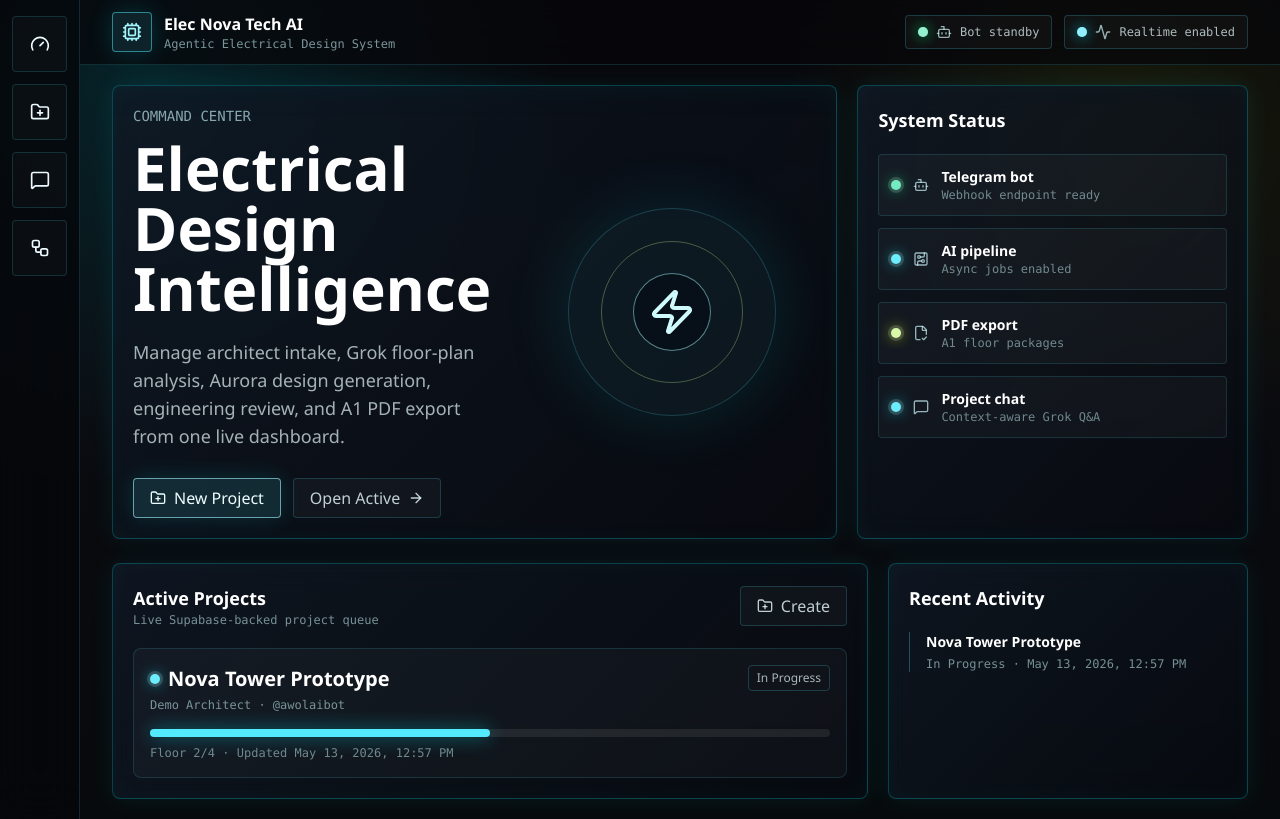
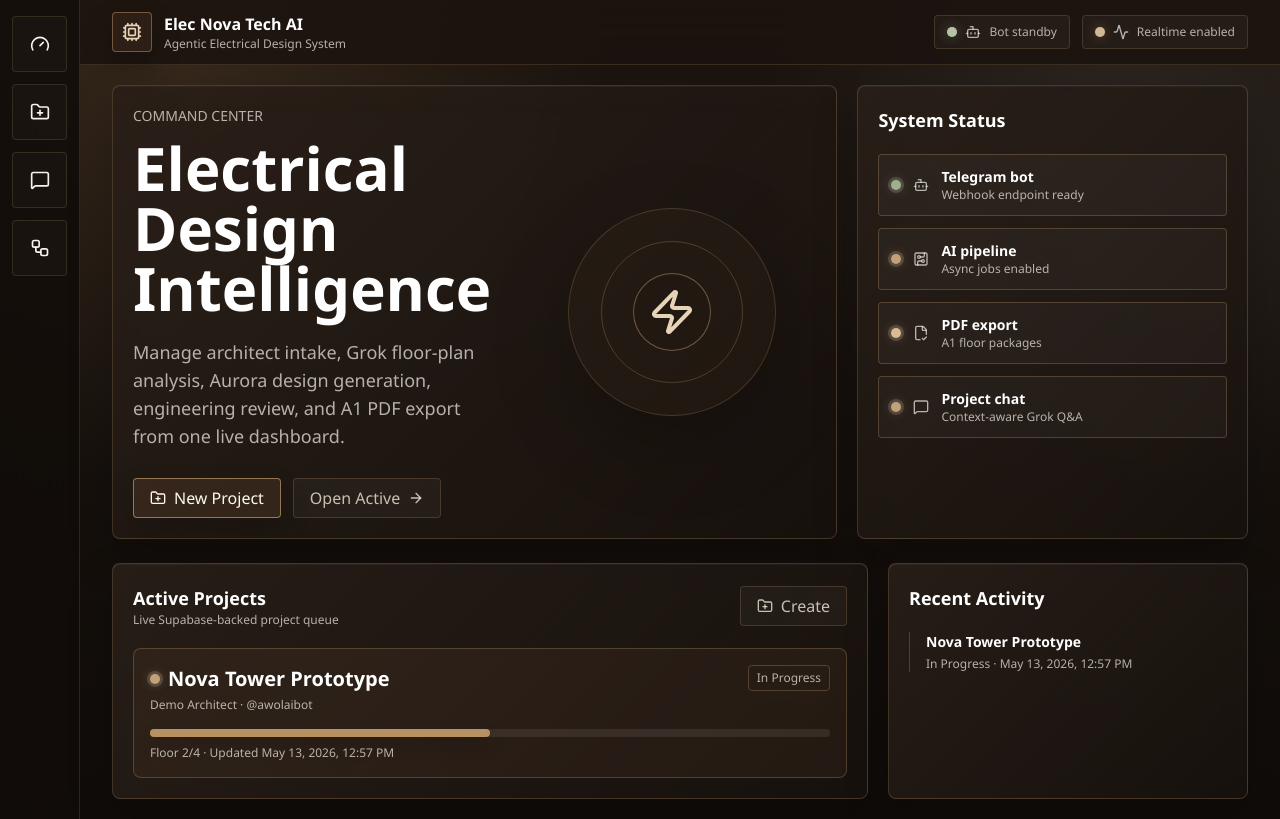
Before and after one commit to EyosafetAlem767655/Electrical_designer_Agentic_AI, a Next.js app: page / in a window 1280 px wide. Built offline with nearby package versions, Linux system fonts and the light colour scheme; no server answers.

Commit message:
design fixes

```diff
--- a/app/globals.css
+++ b/app/globals.css
@@ -1,19 +1,22 @@
 @import "tailwindcss";
 
 :root {
-  --background: #0a0a0f;
-  --foreground: #edfaff;
-  --font-rajdhani: "Rajdhani", "Segoe UI", sans-serif;
-  --font-orbitron: "Orbitron", "Segoe UI", sans-serif;
-  --font-jetbrains: "JetBrains Mono", Consolas, monospace;
-  --panel: rgba(13, 18, 28, 0.72);
-  --panel-strong: rgba(17, 26, 38, 0.94);
-  --line: rgba(0, 240, 255, 0.26);
-  --cyan: #00f0ff;
-  --yellow: #e8ff00;
-  --green: #00ff88;
-  --red: #ff3366;
-  --blue: #39a7ff;
+  --background: #17110d;
+  --foreground: #f7f2ea;
+  --font-rajdhani: "Aptos", "Segoe UI", Arial, sans-serif;
+  --font-orbitron: "Aptos Display", "Segoe UI", Arial, sans-serif;
+  --font-jetbrains: "Aptos", "Segoe UI", Arial, sans-serif;
+  --panel: rgba(35, 27, 21, 0.82);
+  --panel-strong: rgba(45, 34, 26, 0.96);
+  --line: rgba(190, 151, 104, 0.28);
+  --accent: #b89162;
+  --accent-strong: #d6b17d;
+  --cream: #f7f2ea;
+  --muted: #c9b9a6;
+  --brown: #4b3325;
+  --green: #7f9b7a;
+  --red: #b26457;
+  --blue: #8f877b;
 }
 
 * {
@@ -31,10 +34,11 @@ body {
   margin: 0;
   color: var(--foreground);
   background:
-    radial-gradient(circle at 12% 10%, rgba(0, 240, 255, 0.12), transparent 30%),
-    radial-gradient(circle at 88% 16%, rgba(232, 255, 0, 0.08), transparent 26%),
-    linear-gradient(180deg, #07070b 0%, #0a0a0f 48%, #070a0c 100%);
-  font-family: var(--font-rajdhani), "Rajdhani", "Segoe UI", sans-serif;
+    radial-gradient(circle at 14% 8%, rgba(171, 128, 82, 0.18), transparent 32%),
+    radial-gradient(circle at 88% 18%, rgba(255, 250, 238, 0.08), transparent 28%),
+    linear-gradient(180deg, #1d1510 0%, #17110d 46%, #100c09 100%);
+  font-family: var(--font-rajdhani);
+  letter-spacing: 0;
 }
 
 a {
@@ -50,23 +54,25 @@ select {
 }
 
 ::selection {
-  background: rgba(0, 240, 255, 0.28);
+  background: rgba(184, 145, 98, 0.34);
 }
 
 .tech-font {
-  font-family: var(--font-orbitron), "Orbitron", "Segoe UI", sans-serif;
+  font-family: var(--font-orbitron);
+  letter-spacing: 0;
+  font-weight: 650;
+}
+
+.mono-font {
+  font-family: var(--font-jetbrains);
   letter-spacing: 0;
 }
 
-.mono-font {
-  font-family: var(--font-jetbrains), "JetBrains Mono", Consolas, monospace;
-}
-
 .glass-panel {
-  background: linear-gradient(135deg, rgba(16, 24, 36, 0.82), rgba(7, 10, 16, 0.72));
-  border: 1px solid rgba(0, 240, 255, 0.24);
-  box-shadow: 0 0 26px rgba(0, 240, 255, 0.08), inset 0 0 24px rgba(0, 240, 255, 0.03);
-  backdrop-filter: blur(16px);
+  background: linear-gradient(135deg, rgba(41, 31, 24, 0.9), rgba(24, 18, 14, 0.82));
+  border: 1px solid rgba(198, 161, 113, 0.24);
+  box-shadow: 0 18px 44px rgba(0, 0, 0, 0.22), inset 0 1px 0 rgba(255, 255, 255, 0.04);
+  backdrop-filter: blur(14px);
 }
 
 .scan-line {
@@ -79,7 +85,7 @@ select {
   position: absolute;
   inset: 0;
   pointer-events: none;
-  background: linear-gradient(180deg, transparent, rgba(0, 240, 255, 0.08), transparent);
+  background: linear-gradient(180deg, transparent, rgba(214, 177, 125, 0.06), transparent);
   transform: translateY(-100%);
   animation: scan 5s linear infinite;
 }
@@ -92,18 +98,82 @@ select {
 
 .grid-overlay {
   background-image:
-    linear-gradient(rgba(0, 240, 255, 0.06) 1px, transparent 1px),
-    linear-gradient(90deg, rgba(0, 240, 255, 0.06) 1px, transparent 1px);
-  background-size: 42px 42px;
+    linear-gradient(rgba(214, 177, 125, 0.055) 1px, transparent 1px),
+    linear-gradient(90deg, rgba(214, 177, 125, 0.045) 1px, transparent 1px);
+  background-size: 48px 48px;
   mask-image: linear-gradient(180deg, black, transparent 90%);
 }
 
 .neon-border {
-  border: 1px solid rgba(0, 240, 255, 0.34);
-  box-shadow: 0 0 18px rgba(0, 240, 255, 0.12);
+  border: 1px solid rgba(198, 161, 113, 0.34);
+  box-shadow: 0 12px 34px rgba(0, 0, 0, 0.18);
 }
 
 .scrollbar-thin {
   scrollbar-width: thin;
-  scrollbar-color: rgba(0, 240, 255, 0.42) rgba(255, 255, 255, 0.04);
+  scrollbar-color: rgba(198, 161, 113, 0.42) rgba(255, 255, 255, 0.04);
 }
+
+[class*="text-cyan-"] {
+  color: rgba(247, 242, 234, 0.7) !important;
+}
+
+[class*="text-lime-"] {
+  color: rgba(226, 202, 164, 0.86) !important;
+}
+
+[class*="text-blue-"] {
+  color: rgba(218, 208, 194, 0.78) !important;
+}
+
+[class*="text-emerald-"] {
+  color: rgba(169, 189, 154, 0.86) !important;
+}
+
+[class*="text-rose-"] {
+  color: rgba(219, 155, 140, 0.9) !important;
+}
+
+[class*="border-cyan-"],
+[class*="border-lime-"],
+[class*="border-blue-"] {
+  border-color: rgba(198, 161, 113, 0.28) !important;
+}
+
+[class*="border-emerald-"] {
+  border-color: rgba(138, 161, 124, 0.4) !important;
+}
+
+[class*="border-rose-"] {
+  border-color: rgba(178, 100, 87, 0.4) !important;
+}
+
+[class*="bg-cyan-"],
+[class*="bg-lime-"],
+[class*="bg-blue-"] {
+  background-color: rgba(109, 76, 52, 0.16) !important;
+}
+
+[class*="bg-emerald-"] {
+  background-color: rgba(113, 138, 102, 0.18) !important;
+}
+
+[class*="bg-rose-"] {
+  background-color: rgba(130, 72, 62, 0.18) !important;
+}
+
+[class*="hover:bg-cyan-"]:hover,
+[class*="hover:bg-lime-"]:hover,
+[class*="hover:bg-blue-"]:hover {
+  background-color: rgba(142, 101, 70, 0.22) !important;
+}
+
+[class*="hover:border-cyan-"]:hover,
+[class*="hover:border-lime-"]:hover,
+[class*="hover:border-blue-"]:hover {
+  border-color: rgba(221, 188, 142, 0.5) !important;
+}
+
+[class*="ring-cyan-"] {
+  --tw-ring-color: rgba(221, 188, 142, 0.55) !important;
+}
--- a/app/page.tsx
+++ b/app/page.tsx
@@ -47,10 +47,10 @@ export default async function CommandCenterPage() {
               </div>
             </div>
             <div className="grid min-w-72 place-items-center">
-              <div className="relative h-52 w-52 rounded-full border border-cyan-300/20 bg-cyan-300/5 shadow-[0_0_70px_rgba(0,240,255,0.12)]">
-                <div className="absolute inset-8 rounded-full border border-lime-200/30" />
-                <div className="absolute inset-16 grid place-items-center rounded-full border border-cyan-200/50 bg-[#071018]">
-                  <Zap className="h-12 w-12 text-cyan-100" />
+              <div className="relative h-52 w-52 rounded-full border border-[#c6a171]/22 bg-[#6d4c34]/8 shadow-[0_28px_80px_rgba(0,0,0,0.22)]">
+                <div className="absolute inset-8 rounded-full border border-[#d6b17d]/24" />
+                <div className="absolute inset-16 grid place-items-center rounded-full border border-[#d6b17d]/42 bg-[#211812]">
+                  <Zap className="h-12 w-12 text-[#e7d3b8]" />
                 </div>
               </div>
             </div>
@@ -111,7 +111,7 @@ export default async function CommandCenterPage() {
                     <span className="rounded border border-cyan-300/20 px-2 py-1 text-xs text-cyan-50/70">{PROJECT_STATUS_LABELS[project.status]}</span>
                   </div>
                   <div className="mt-4 h-2 rounded bg-white/8">
-                    <div className="h-full rounded bg-cyan-300 shadow-[0_0_18px_rgba(0,240,255,0.45)]" style={{ width: total ? `${(current / total) * 100}%` : "10%" }} />
+                    <div className="h-full rounded bg-[#b89162] shadow-[0_8px_18px_rgba(0,0,0,0.2)]" style={{ width: total ? `${(current / total) * 100}%` : "10%" }} />
                   </div>
                   <p className="mono-font mt-2 text-xs text-cyan-100/50">
                     Floor {current}/{total || "?"} · Updated {formatDateTime(project.updated_at)}
--- a/components/layout/Header.tsx
+++ b/components/layout/Header.tsx
@@ -4,11 +4,11 @@ import { StatusPulse } from "@/components/ui/StatusPulse";
 
 export function Header() {
   return (
-    <header className="sticky top-0 z-30 border-b border-cyan-300/15 bg-[#07070b]/74 px-4 py-3 backdrop-blur-xl sm:px-6 lg:px-8">
+    <header className="sticky top-0 z-30 border-b border-[#c6a171]/18 bg-[#1b130f]/86 px-4 py-3 backdrop-blur-xl sm:px-6 lg:px-8">
       <div className="mx-auto flex max-w-[1500px] items-center justify-between gap-4">
         <Link href="/" className="flex min-w-0 items-center gap-3">
-          <div className="grid h-10 w-10 shrink-0 place-items-center rounded border border-cyan-300/50 bg-cyan-300/10 shadow-[0_0_24px_rgba(0,240,255,0.18)]">
-            <Cpu className="h-5 w-5 text-cyan-200" />
+          <div className="grid h-10 w-10 shrink-0 place-items-center rounded border border-[#d6b17d]/40 bg-[#6d4c34]/20 shadow-[0_14px_30px_rgba(0,0,0,0.22)]">
+            <Cpu className="h-5 w-5 text-[#e7d3b8]" />
           </div>
           <div className="min-w-0">
             <p className="tech-font truncate text-base font-semibold text-white">Elec Nova Tech AI</p>
@@ -16,12 +16,12 @@ export function Header() {
           </div>
         </Link>
         <div className="hidden items-center gap-3 md:flex">
-          <div className="flex items-center gap-2 rounded border border-cyan-300/20 bg-white/[0.03] px-3 py-2">
+          <div className="flex items-center gap-2 rounded border border-[#c6a171]/20 bg-white/[0.035] px-3 py-2">
             <StatusPulse tone="green" />
             <Bot className="h-4 w-4 text-cyan-100/70" />
             <span className="mono-font text-xs text-cyan-50/72">Bot standby</span>
           </div>
-          <div className="flex items-center gap-2 rounded border border-cyan-300/20 bg-white/[0.03] px-3 py-2">
+          <div className="flex items-center gap-2 rounded border border-[#c6a171]/20 bg-white/[0.035] px-3 py-2">
             <StatusPulse tone="blue" />
             <Activity className="h-4 w-4 text-cyan-100/70" />
             <span className="mono-font text-xs text-cyan-50/72">Realtime enabled</span>
--- a/components/layout/Sidebar.tsx
+++ b/components/layout/Sidebar.tsx
@@ -10,7 +10,7 @@ const nav = [
 
 export function Sidebar() {
   return (
-    <aside className="hidden w-20 shrink-0 border-r border-cyan-300/15 bg-[#05070b]/80 px-3 py-4 backdrop-blur-xl lg:block">
+    <aside className="hidden w-20 shrink-0 border-r border-[#c6a171]/18 bg-[#120d0a]/88 px-3 py-4 backdrop-blur-xl lg:block">
       <nav className="flex flex-col gap-3">
         {nav.map((item) => {
           const Icon = item.icon;
@@ -18,7 +18,7 @@ export function Sidebar() {
             <Link
               key={item.href}
               href={item.href}
-              className="group grid h-14 place-items-center rounded border border-cyan-300/15 bg-white/[0.025] text-cyan-100/68 transition hover:border-cyan-200/50 hover:bg-cyan-300/10 hover:text-white"
+              className="group grid h-14 place-items-center rounded border border-[#c6a171]/16 bg-white/[0.025] text-[#e8ddcf]/68 transition hover:border-[#d6b17d]/50 hover:bg-[#6d4c34]/18 hover:text-white"
               title={item.label}
             >
               <Icon className="h-5 w-5" />
--- a/components/three/CircuitBackground.tsx
+++ b/components/three/CircuitBackground.tsx
@@ -28,7 +28,7 @@ function ParticleGrid() {
       <bufferGeometry>
         <bufferAttribute attach="attributes-position" args={[positions, 3]} />
       </bufferGeometry>
-      <pointsMaterial color="#00f0ff" size={0.045} transparent opacity={0.42} />
+      <pointsMaterial color="#b89162" size={0.038} transparent opacity={0.28} />
     </points>
   );
 }
--- a/components/ui/AnnotationOverlay.tsx
+++ b/components/ui/AnnotationOverlay.tsx
@@ -9,7 +9,7 @@ export function AnnotationOverlay({ annotations }: { annotations: DesignAnnotati
     <svg className="pointer-events-none absolute inset-0 h-full w-full" viewBox="0 0 100 100" preserveAspectRatio="none">
       <defs>
         <marker id="arrow" viewBox="0 0 10 10" refX="8" refY="5" markerWidth="4" markerHeight="4" orient="auto-start-reverse">
-          <path d="M 0 0 L 10 5 L 0 10 z" fill="#00f0ff" />
+          <path d="M 0 0 L 10 5 L 0 10 z" fill="#b89162" />
         </marker>
       </defs>
       {annotations.map((annotation) => {
@@ -21,11 +21,11 @@ export function AnnotationOverlay({ annotations }: { annotations: DesignAnnotati
               y1={annotation.y}
               x2={annotation.targetX}
               y2={annotation.targetY}
-              stroke={isActive ? "#e8ff00" : "#00f0ff"}
+              stroke={isActive ? "#f7f2ea" : "#b89162"}
               strokeWidth={isActive ? 0.45 : 0.22}
               markerEnd="url(#arrow)"
             />
-            <rect x={annotation.x - 0.8} y={annotation.y - 2.3} width={Math.max(8, annotation.label.length * 1.15)} height="4.2" fill="rgba(5,8,14,0.88)" stroke={isActive ? "#e8ff00" : "#00f0ff"} strokeWidth="0.18" rx="0.6" />
+            <rect x={annotation.x - 0.8} y={annotation.y - 2.3} width={Math.max(8, annotation.label.length * 1.15)} height="4.2" fill="rgba(28,20,15,0.9)" stroke={isActive ? "#f7f2ea" : "#b89162"} strokeWidth="0.18" rx="0.6" />
             <text x={annotation.x} y={annotation.y + 0.5} fill="#edfaff" fontSize="2.2" fontFamily="monospace">
               {annotation.label}
             </text>
--- a/components/ui/ChatInterface.tsx
+++ b/components/ui/ChatInterface.tsx
@@ -46,7 +46,7 @@ export function ChatInterface({ projectId }: { projectId: string }) {
         <input
           value={input}
           onChange={(event) => setInput(event.target.value)}
-          className="h-11 min-w-0 flex-1 rounded border border-cyan-300/20 bg-black/30 px-3 text-white outline-none focus:border-cyan-200/60"
+          className="h-11 min-w-0 flex-1 rounded border border-[#c6a171]/20 bg-[#140f0c]/52 px-3 text-[#f7f2ea] outline-none focus:border-[#d6b17d]/58"
           placeholder="Ask about the current design..."
         />
         <NeonButton type="submit" disabled={busy}>
--- a/components/ui/NeonButton.tsx
+++ b/components/ui/NeonButton.tsx
@@ -6,10 +6,10 @@ import { cx } from "@/lib/utils";
 type Variant = "primary" | "secondary" | "danger" | "ghost";
 
 const variants: Record<Variant, string> = {
-  primary: "border-cyan-200/60 bg-cyan-300/12 text-cyan-50 shadow-[0_0_22px_rgba(0,240,255,0.14)] hover:bg-cyan-300/20",
-  secondary: "border-lime-200/50 bg-lime-300/10 text-lime-50 shadow-[0_0_20px_rgba(232,255,0,0.10)] hover:bg-lime-300/18",
-  danger: "border-rose-300/50 bg-rose-400/10 text-rose-50 shadow-[0_0_20px_rgba(255,51,102,0.12)] hover:bg-rose-400/18",
-  ghost: "border-cyan-300/18 bg-white/[0.03] text-cyan-50/80 hover:border-cyan-200/42 hover:bg-cyan-300/8"
+  primary: "border-[#d6b17d]/60 bg-[#6d4c34]/28 text-[#fffaf0] shadow-[0_14px_30px_rgba(0,0,0,0.18)] hover:bg-[#7c573c]/34",
+  secondary: "border-[#c2a177]/48 bg-[#f7f2ea]/8 text-[#f7f2ea] shadow-[0_14px_30px_rgba(0,0,0,0.14)] hover:bg-[#f7f2ea]/12",
+  danger: "border-[#b26457]/50 bg-[#7c3f35]/18 text-[#f6dfd9] shadow-[0_14px_30px_rgba(0,0,0,0.14)] hover:bg-[#8d493e]/24",
+  ghost: "border-[#c6a171]/22 bg-white/[0.035] text-[#efe4d4]/82 hover:border-[#d6b17d]/48 hover:bg-[#6d4c34]/16"
 };
 
 export function NeonButton({
--- a/components/ui/NewProjectForm.tsx
+++ b/components/ui/NewProjectForm.tsx
@@ -44,13 +44,13 @@ export function NewProjectForm() {
             name={name}
             required={["projectName", "architectName", "architectTelegramUsername"].includes(name)}
             placeholder={placeholder}
-            className="mt-2 h-11 w-full rounded border border-cyan-300/18 bg-black/28 px-3 text-white outline-none transition placeholder:text-cyan-100/28 focus:border-cyan-200/60"
+            className="mt-2 h-11 w-full rounded border border-[#c6a171]/20 bg-[#140f0c]/52 px-3 text-[#f7f2ea] outline-none transition placeholder:text-[#c9b9a6]/36 focus:border-[#d6b17d]/58"
           />
         </label>
       ))}
       <label className="block">
         <span className="mono-font text-xs text-cyan-100/62">Building purpose</span>
-        <select name="buildingPurpose" className="mt-2 h-11 w-full rounded border border-cyan-300/18 bg-[#071018] px-3 text-white outline-none transition focus:border-cyan-200/60">
+        <select name="buildingPurpose" className="mt-2 h-11 w-full rounded border border-[#c6a171]/20 bg-[#140f0c] px-3 text-[#f7f2ea] outline-none transition focus:border-[#d6b17d]/58">
           <option>Residential</option>
           <option>Commercial</option>
           <option>Mixed-use</option>
@@ -62,7 +62,7 @@ export function NewProjectForm() {
       </label>
       <label className="block">
         <span className="mono-font text-xs text-cyan-100/62">Notes</span>
-        <textarea name="notes" className="mt-2 min-h-24 w-full rounded border border-cyan-300/18 bg-black/28 px-3 py-2 text-white outline-none transition placeholder:text-cyan-100/28 focus:border-cyan-200/60" placeholder="Optional admin notes" />
+        <textarea name="notes" className="mt-2 min-h-24 w-full rounded border border-[#c6a171]/20 bg-[#140f0c]/52 px-3 py-2 text-[#f7f2ea] outline-none transition placeholder:text-[#c9b9a6]/36 focus:border-[#d6b17d]/58" placeholder="Optional admin notes" />
       </label>
       {error ? <p className="rounded border border-rose-300/30 bg-rose-500/10 px-3 py-2 text-sm text-rose-100">{error}</p> : null}
       <NeonButton type="submit" disabled={busy}>
--- a/components/ui/ProjectActions.tsx
+++ b/components/ui/ProjectActions.tsx
@@ -61,7 +61,7 @@ export function ProjectActions({ projectId, floor, design }: { projectId: string
         <textarea
           value={notes}
           onChange={(event) => setNotes(event.target.value)}
-          className="mt-2 min-h-24 w-full rounded border border-cyan-300/18 bg-black/28 px-3 py-2 text-sm text-white outline-none transition placeholder:text-cyan-100/30 focus:border-cyan-200/60"
+          className="mt-2 min-h-24 w-full rounded border border-[#c6a171]/20 bg-[#140f0c]/52 px-3 py-2 text-sm text-[#f7f2ea] outline-none transition placeholder:text-[#c9b9a6]/36 focus:border-[#d6b17d]/58"
           placeholder="Describe the improvement Grok should make..."
         />
       </label>
--- a/components/ui/StatusPulse.tsx
+++ b/components/ui/StatusPulse.tsx
@@ -1,11 +1,11 @@
 import { cx } from "@/lib/utils";
 
 const tones = {
-  green: "bg-emerald-300 shadow-[0_0_14px_rgba(0,255,136,0.75)]",
-  yellow: "bg-lime-200 shadow-[0_0_14px_rgba(232,255,0,0.75)]",
-  blue: "bg-cyan-300 shadow-[0_0_14px_rgba(0,240,255,0.75)]",
-  red: "bg-rose-400 shadow-[0_0_14px_rgba(255,51,102,0.75)]",
-  gray: "bg-slate-400 shadow-[0_0_12px_rgba(148,163,184,0.42)]"
+  green: "bg-[#8fa37c] shadow-[0_0_12px_rgba(143,163,124,0.48)]",
+  yellow: "bg-[#d6b17d] shadow-[0_0_12px_rgba(214,177,125,0.48)]",
+  blue: "bg-[#b89162] shadow-[0_0_12px_rgba(184,145,98,0.46)]",
+  red: "bg-[#b26457] shadow-[0_0_12px_rgba(178,100,87,0.46)]",
+  gray: "bg-[#8a7d70] shadow-[0_0_10px_rgba(138,125,112,0.32)]"
 };
 
 export function StatusPulse({ tone = "blue" }: { tone?: keyof typeof tones }) {
```
Also changed, not shown: lib/constants.ts (+6 -6 lines).
